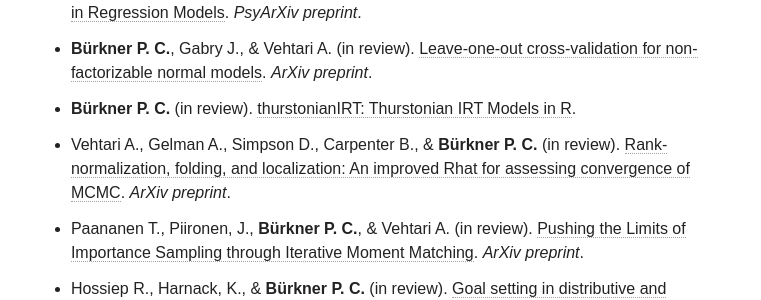
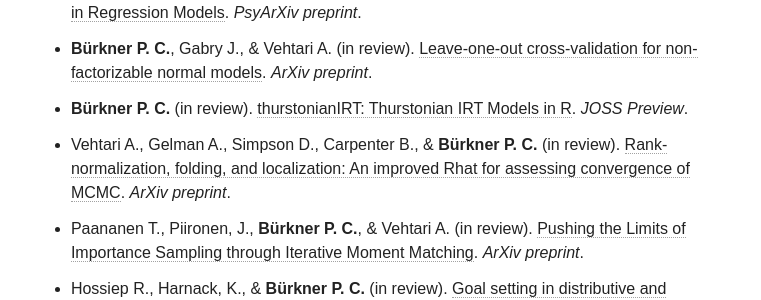
Before and after one commit to paul-buerkner/paul-buerkner.github.io, a Jekyll site: the page built from publications/index.md, in a window 1280 px wide and 900 px high, scrolled down 653 px. Shown: the part 160-460 px from the top of the window, without its empty margins (255-1016 px from the left). Built offline with Jekyll 4.4.1, drawn with Linux system fonts in a browser that asks for light colours; nearby versions of some CDN libraries.

Commit message:
update preprint

```diff
--- a/publications/index.md
+++ b/publications/index.md
@@ -9,7 +9,7 @@
 * **Bürkner P. C.**, Gabry J., & Vehtari A. (in review). [Approximate leave-future-out cross-validation for time series  models](https://arxiv.org/abs/1902.06281). *ArXiv preprint*.
 * **Bürkner P. C.** & Charpentier, E. (in review). [Modeling Monotonic Effects of Ordinal Predictors in Regression Models](https://psyarxiv.com/9qkhj/). *PsyArXiv preprint*.
 * **Bürkner P. C.**, Gabry J., & Vehtari A. (in review). [Leave-one-out cross-validation for non-factorizable normal models](http://arxiv.org/abs/1810.10559). *ArXiv preprint*.
-* **Bürkner P. C.** (in review). [thurstonianIRT: Thurstonian IRT Models in R](https://github.com/paul-buerkner/thurstonianIRT/blob/master/paper/paper.pdf).
+* **Bürkner P. C.** (in review). [thurstonianIRT: Thurstonian IRT Models in R](https://github.com/openjournals/joss-papers/blob/joss.01641/joss.01641/10.21105.joss.01641.pdf). *JOSS Preview*.
 * Vehtari A., Gelman A., Simpson D., Carpenter B., & **Bürkner P. C.** (in review). [Rank-normalization, folding, and localization: An improved Rhat for assessing convergence of MCMC](https://arxiv.org/abs/1903.08008). *ArXiv preprint*.
 * Paananen T., Piironen, J., **Bürkner P. C.**, & Vehtari A. (in review). [Pushing the Limits of Importance Sampling through Iterative Moment Matching](http://arxiv.org/abs/1906.08850). *ArXiv preprint*.
 * Hossiep R., Harnack, K., & **Bürkner P. C.** (in review). [Goal setting in distributive and integrative negotiations: a meta-analysis](https://psyarxiv.com/mkgxt). *PsyArXiv preprint*.
```
